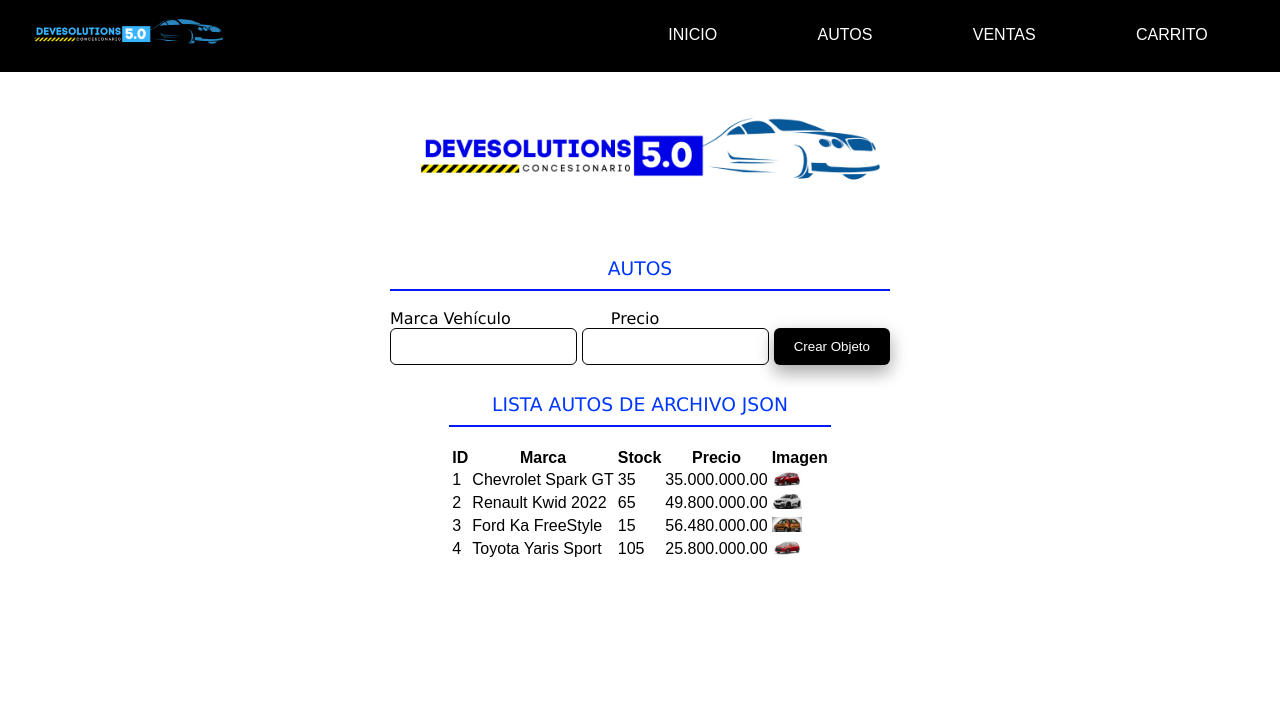
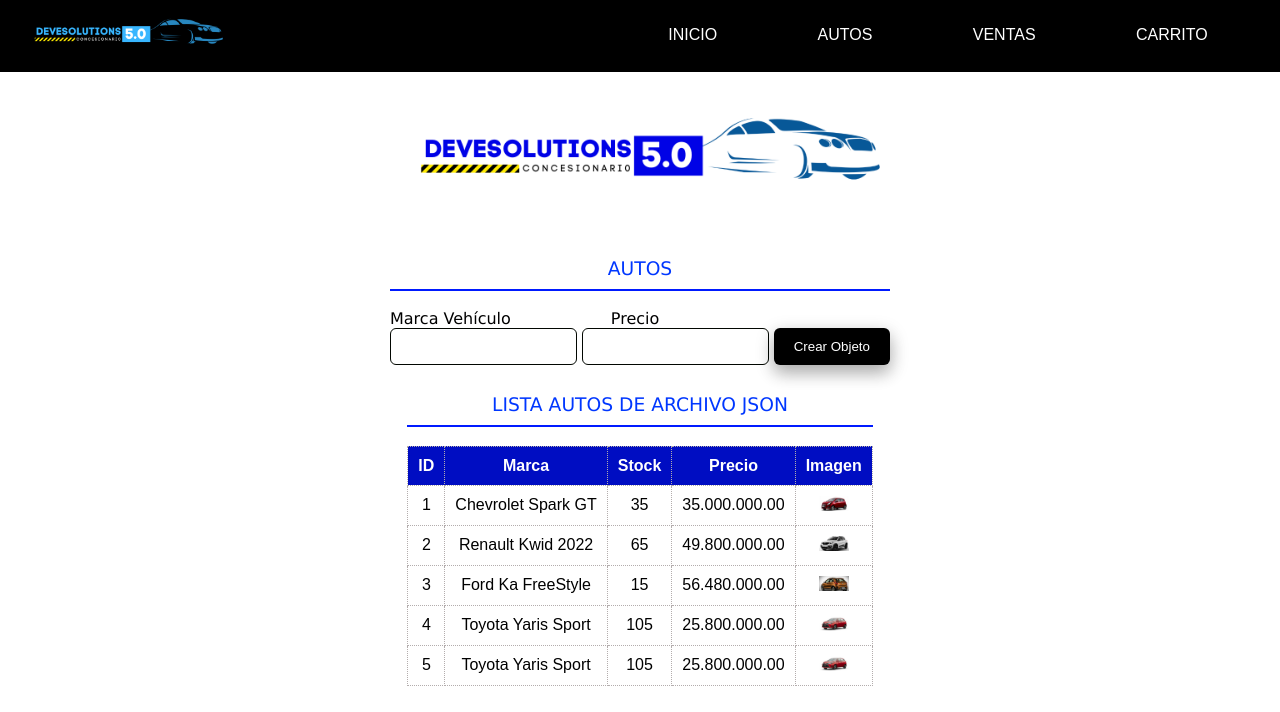
Before and after one commit to DeveSolutions5-0/DeveSolutions5.0, a React (Create React App) app: page / in a window 1280 px wide. Shown: the top 712 px of the page. Built offline with nearby package versions, Linux system fonts and the light colour scheme.

Commit message:
Conexion a archivo json

```diff
--- a/public/autos.json
+++ b/public/autos.json
@@ -26,5 +26,12 @@
         "stock": "105",
         "precio": "25.800.000.00",
         "img": "toyota.png"
+    },
+    {
+        "id": "5",
+        "marca": "Toyota Yaris Sport",
+        "stock": "105",
+        "precio": "25.800.000.00",
+        "img": "toyota.png"
     }
 ]
--- a/src/components/ListaAutos.js
+++ b/src/components/ListaAutos.js
@@ -1,4 +1,4 @@
-import '../styles/objetos.css';
+import '../styles/tablas.css';
 import React, { useEffect, useState } from "react"
 
 function useAutos() {
@@ -28,7 +28,7 @@
 
 	      <div >
 	        <div>
-	          <table>
+	          <table className='demTable'>
 	            <thead>
 	              <tr>
 	                <th scope="col">ID</th>
--- /dev/null
+++ b/src/styles/tablas.css
@@ -0,0 +1,18 @@
+.demTable {
+    border:1px dotted #b3adad;
+    border-collapse:collapse;
+    padding:10px;
+}
+.demTable th {
+    border:1px dotted #b3adad;
+    padding:10px;
+    background: #000dc2;
+    color: #ffffff;
+}
+.demTable td {
+    border:1px dotted #b3adad;
+    text-align:center;
+    padding:10px;
+    background: #ffffff;
+    color: #000000;
+}
```
